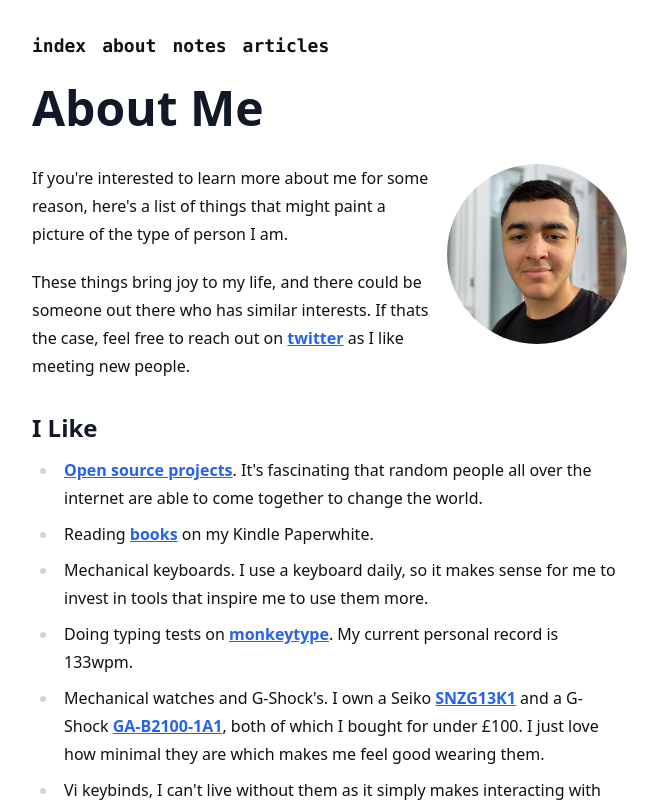
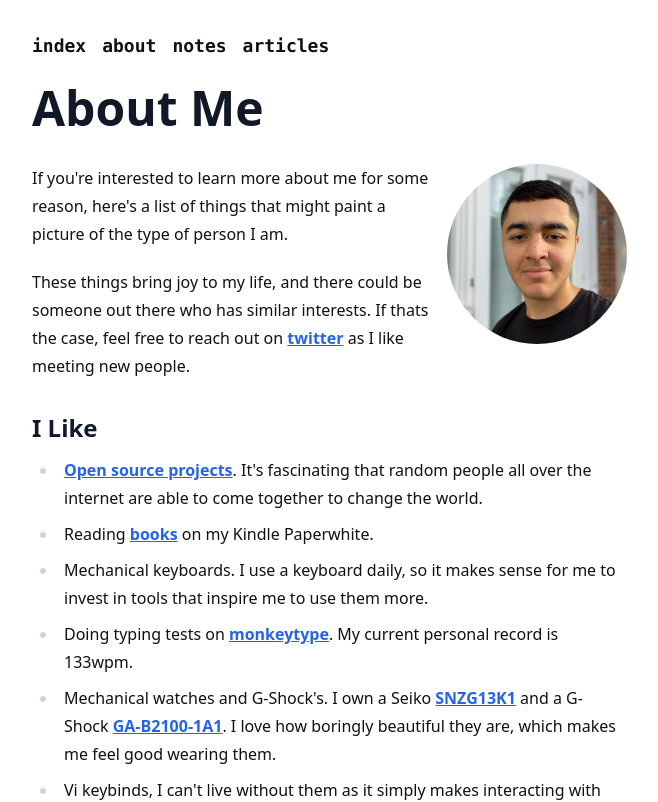
Before and after one commit to pzrsa/parsam.io, a Next.js app: page /about in a window 1280 px wide. Shown: the top 802 px of the page, without its empty margins (296-954 px from the left). Built offline with nearby package versions, Linux system fonts and the light colour scheme.

Commit message:
update wording of why I like my watches

```diff
--- a/pages/about.tsx
+++ b/pages/about.tsx
@@ -110,8 +110,8 @@ const About: React.FC = ({}) => {
               >
                 GA-B2100-1A1
               </a>
-              , both of which I bought for under £100. I just love how minimal
-              they are which makes me feel good wearing them.
+              . I love how boringly beautiful they are, which makes me feel good
+              wearing them.
             </li>
             <li>
               Vi keybinds, I can&apos;t live without them as it simply makes
```
